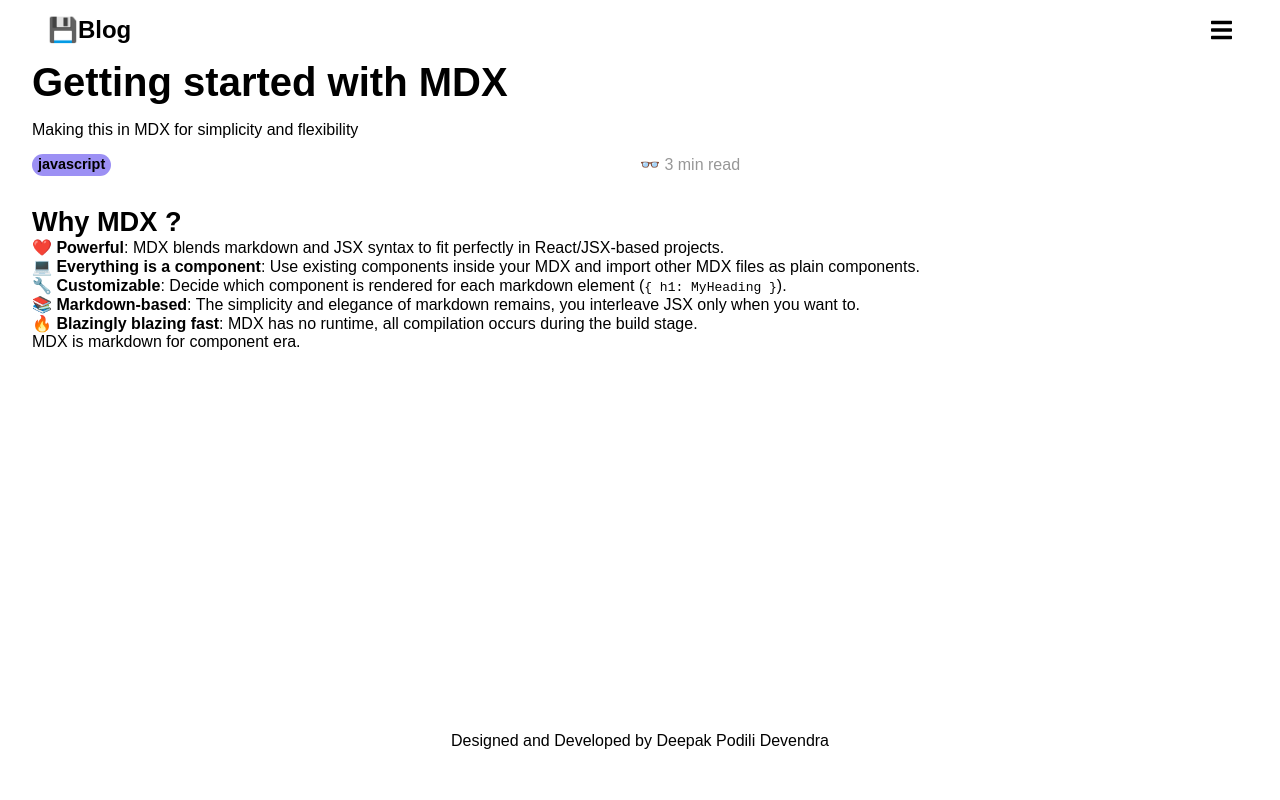
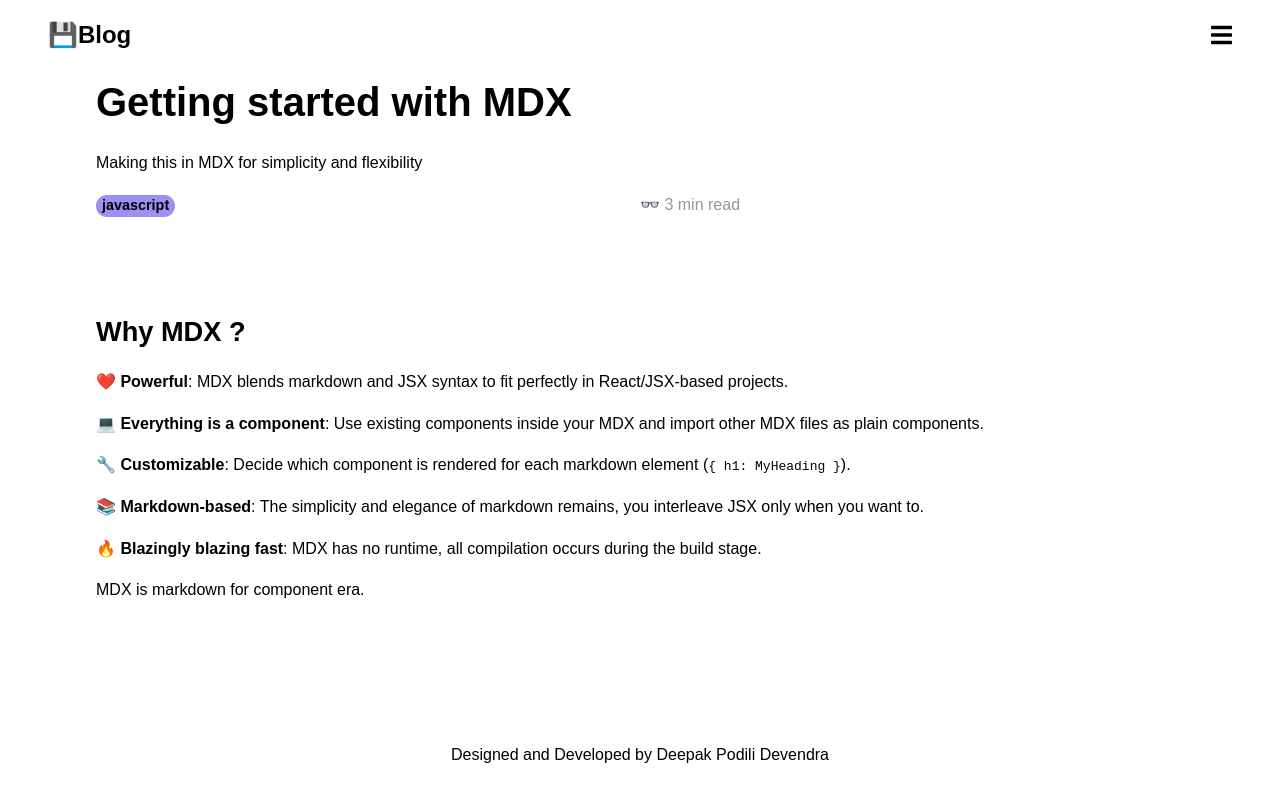
Before and after one commit to odin47/blog-deepak, a Next.js app: page /post/getting-started-with-mdx in a window 1280 px wide. Built offline with nearby package versions, Linux system fonts and the light colour scheme.

Commit message:
Made markdown content look cleaner
1.) Created css class for react markdown wrapper
2.) Modified markdown posts

```diff
--- a/components/Article/Article.js
+++ b/components/Article/Article.js
@@ -3,18 +3,20 @@ import ReactMarkdown from 'react-markdown';
 import {Prism as SyntaxHighlighter} from 'react-syntax-highlighter'
 import ArticleLink from 'components/ArticleLink';
 
+import styles from './Article.module.scss';
+
 const Article = ({heading, content}) => {
 
 	const renderers = {
 		code: ({language, value}) => {
-		  return <SyntaxHighlighter language={language} children={value} />
+		return <SyntaxHighlighter language={language} children={value} />
 		}
-	  }
+	}
 
 	return (
 		<>
 			<ArticleLink {...heading} isLink={false}/>
-			<ReactMarkdown renderers={renderers} children={content}/>
+			<ReactMarkdown className={styles.markdown} renderers={renderers} children={content}/>
 		</>
 	)
 };
--- a/components/Article/Article.module.scss
+++ b/components/Article/Article.module.scss
@@ -0,0 +1,17 @@
+.markdown {
+
+    p {
+        margin: 1em 0 0;
+    }
+
+    h1,
+    h2,
+    h3,
+    h4,
+    h5,
+    h6 {
+        padding-top: 60px;
+        margin-bottom: .5em;
+    }
+
+}
--- a/styles/_variables.scss
+++ b/styles/_variables.scss
@@ -10,3 +10,4 @@ $bp_laptop: '1224px';
 $bp_desktop: '1848px';
 
 $desptop_max_width: 42%;
+$tablet_max_width: 85%;
--- a/styles/global.scss
+++ b/styles/global.scss
@@ -8,6 +8,7 @@
 html,
 body {
 	font-family: 'Segoe UI Regular', sans-serif;
+	line-height: 1.6;
 	h1,
 	p {
 		margin: 0;
@@ -51,6 +52,15 @@ body {
 	}
 }
 
+@media screen and (min-width: $bp_tablet) {
+	html,
+	body {
+		.mainContainer {
+			width: $tablet_max_width;
+		}
+	}
+}
+
 @media screen and (min-width: $bp_desktop) {
 	html,
 	body {
```
Also changed, not shown: posts/some-random-points.md (+6 -6 lines).
